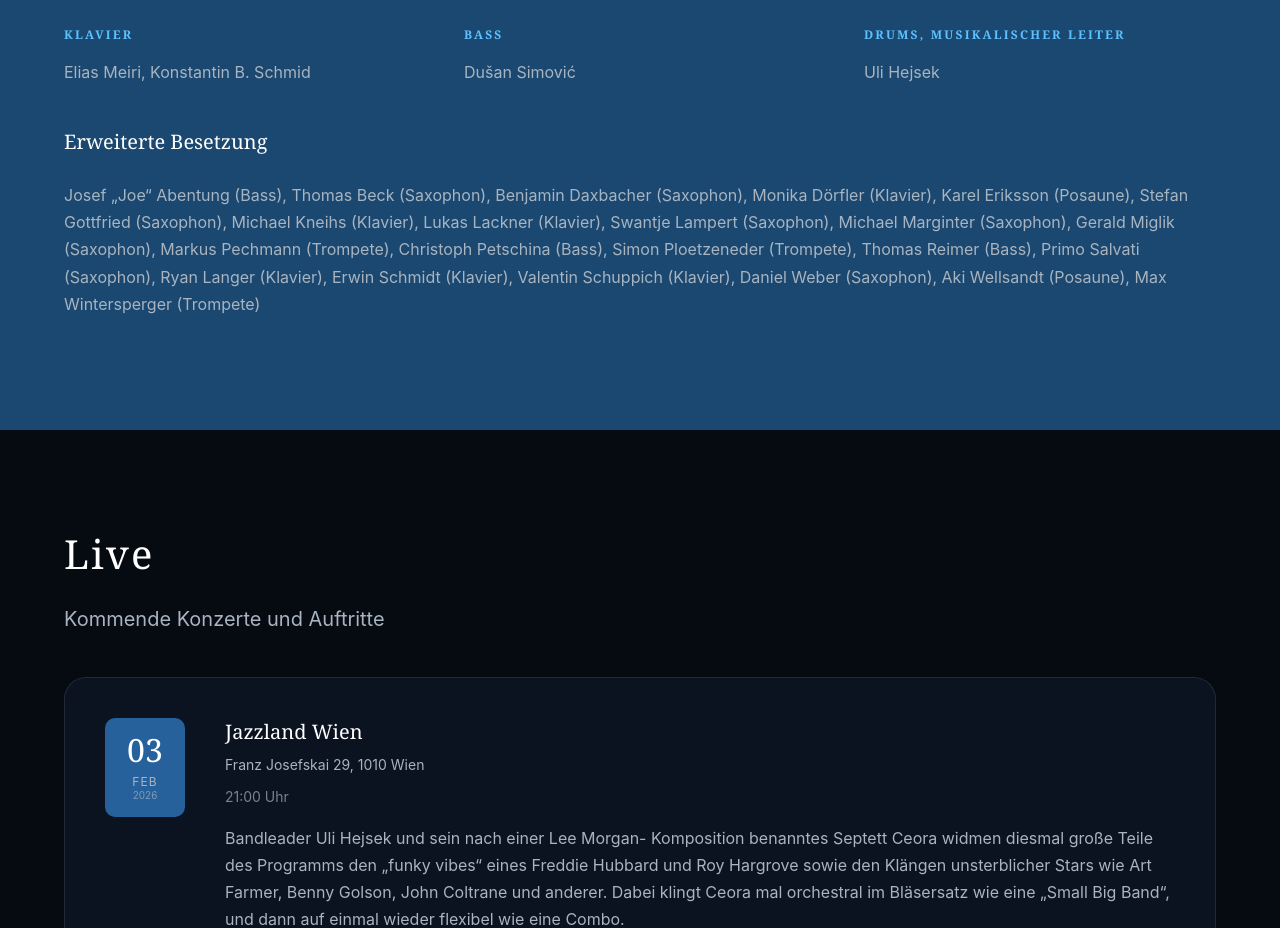
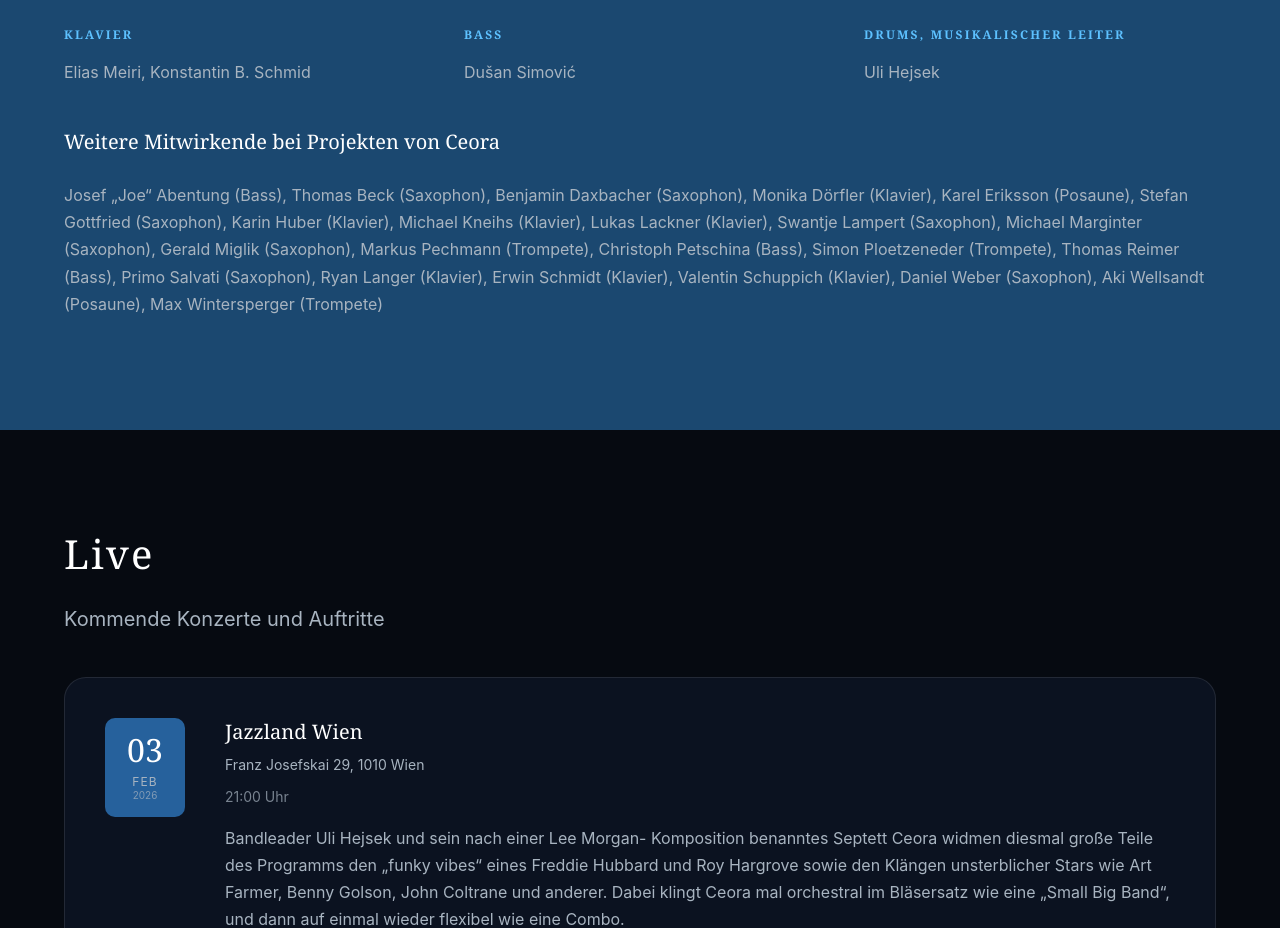
Before and after one commit to ceora-jazz-collective/website, an Astro site: page / in a window 1280 px wide. Shown: the part 1780-2708 px from the top of the page. Built offline with nearby package versions, Linux system fonts and the light colour scheme; Astro itself is replaced by a stand-in of ours.

Commit message:
Meta title and description, about us

```diff
--- a/src/components/AboutUs.astro
+++ b/src/components/AboutUs.astro
@@ -94,18 +94,18 @@
         </div>
       </div>
 
-      <h4>Erweiterte Besetzung</h4>
+      <h4>Weitere Mitwirkende bei Projekten von Ceora</h4>
 
       <p>
         Josef „Joe“ Abentung (Bass), Thomas Beck (Saxophon), Benjamin Daxbacher
         (Saxophon), Monika Dörfler (Klavier), Karel Eriksson (Posaune), Stefan
-        Gottfried (Saxophon), Michael Kneihs (Klavier), Lukas Lackner (Klavier),
-        Swantje Lampert (Saxophon), Michael Marginter (Saxophon), Gerald Miglik
-        (Saxophon), Markus Pechmann (Trompete), Christoph Petschina (Bass),
-        Simon Ploetzeneder (Trompete), Thomas Reimer (Bass), Primo Salvati
-        (Saxophon), Ryan Langer (Klavier), Erwin Schmidt (Klavier), Valentin
-        Schuppich (Klavier), Daniel Weber (Saxophon), Aki Wellsandt (Posaune),
-        Max Wintersperger (Trompete)
+        Gottfried (Saxophon), Karin Huber (Klavier), Michael Kneihs (Klavier),
+        Lukas Lackner (Klavier), Swantje Lampert (Saxophon), Michael Marginter
+        (Saxophon), Gerald Miglik (Saxophon), Markus Pechmann (Trompete),
+        Christoph Petschina (Bass), Simon Ploetzeneder (Trompete), Thomas Reimer
+        (Bass), Primo Salvati (Saxophon), Ryan Langer (Klavier), Erwin Schmidt
+        (Klavier), Valentin Schuppich (Klavier), Daniel Weber (Saxophon), Aki
+        Wellsandt (Posaune), Max Wintersperger (Trompete)
       </p>
     </div>
   </div>
--- a/src/layouts/Layout.astro
+++ b/src/layouts/Layout.astro
@@ -11,7 +11,11 @@ import '../styles/styles.scss';
     <meta name="viewport" content="width=device-width" />
     <link rel="icon" type="image/svg+xml" href="/favicon.ico" />
     <meta name="generator" content={Astro.generator} />
-    <title>Ceora</title>
+    <title>CEORA – Jazzkollektiv aus Wien | Live Jazz & Booking</title>
+    <meta
+      name="description"
+      content="CEORA ist ein Wiener Jazzkollektiv mit variabler Besetzung. Eigenständige Arrangements, Live-Konzerte und Booking-Informationen."
+    />
   </head>
   <body>
     <Nav />
```
